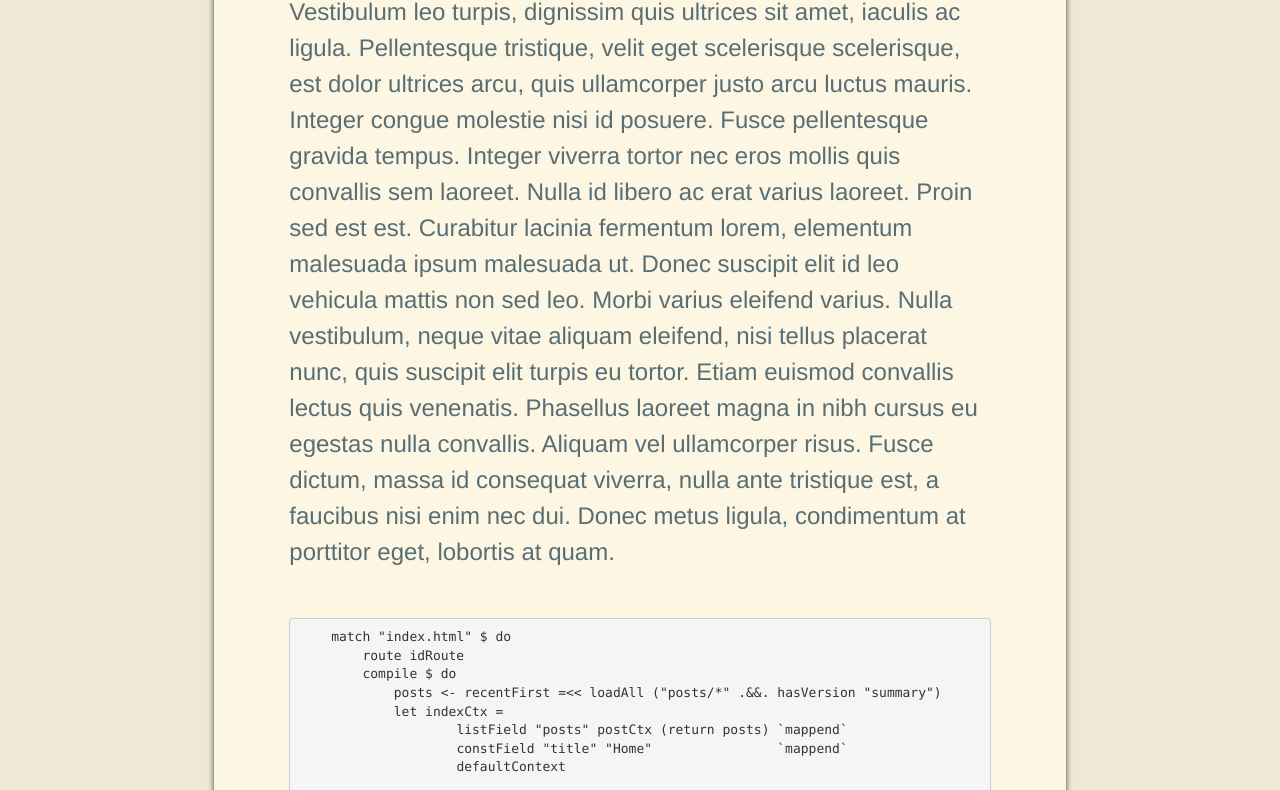
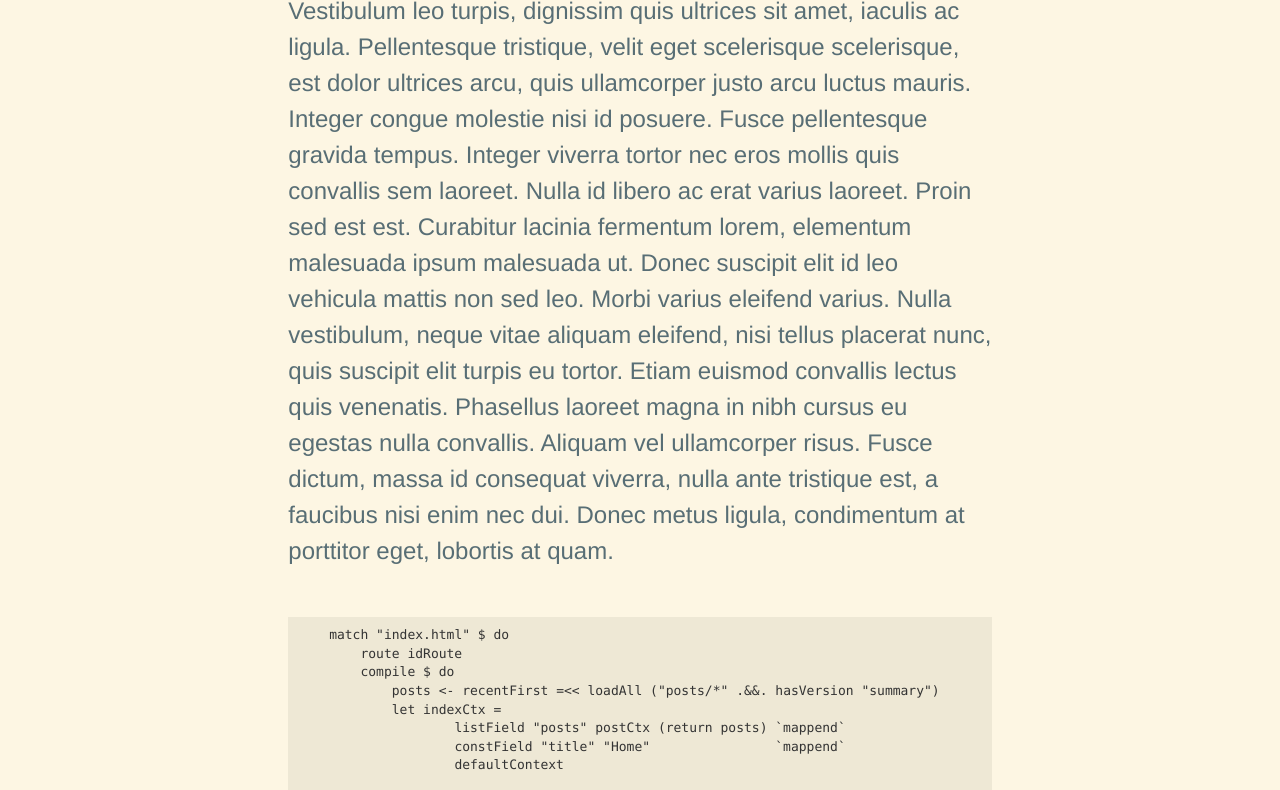
Before and after one commit to deepscratch/deepscratch.github.io, a plain HTML site: page index.html in a window 1280 px wide. Shown: the part 291-1081 px from the top of the page. Drawn offline with Linux system fonts and the light colour scheme.

Commit message:
snapshot 12/12/15 14:34 [ci skip]

```diff
--- a/css/blog.css
+++ b/css/blog.css
@@ -1 +1 @@
-a, a:active, a:hover, a:visited{color:#b58900;text-decoration:underline}a:active, a:hover{background-color:#eee8d5}body{font-family:"Hannotate SC", "Helvetica", sans-serif;background-color:#eee8d5}body #header{box-shadow:0 1px 5px rgba(0, 0, 0, 0.5);margin-bottom:2em;background-color:#839496;color:#eee8d5}body #header h1#title a{font-size:80%;margin:1em;font-style:italic;color:#eee8d5}body #content{background-color:#fdf6e3;color:#586e75;border:1px solid #93a1a1;box-shadow:0 1px 5px rgba(0, 0, 0, 0.5)}body #content h1.title{margin-bottom:18pt;font-size:200%;text-align:center;color:#eee8d5;font-family:'Geogira';font-weight:bold}body #content h1.title span{color:#93a1a1;font-size:30%;font-style:italic;display:block;margin-top:9pt;text-align:center}body #content h1.title a{color:#b58900;text-decoration:none}body #content div.post{padding:.5em 2.5em;font-size:18pt;line-height:27pt}body #content div.post p{margin-bottom:36pt}body #content div#more{text-align:center;margin-top:-4em;margin-bottom:1.5em}body #content hr{display:block;margin:4em auto;border:1px dashed #eee8d5}body div#footer{font-family:"STHeiti", "Consolas", "monospace";color:#93a1a1;margin:2.5em auto;font-size:14px;text-align:center}
+a, a:active, a:hover, a:visited{color:#b58900;text-decoration:underline}a:active, a:hover{background-color:#eee8d5}body{font-family:"Hannotate SC", "Helvetica", sans-serif;background-color:#fdf6e3}body #header{box-shadow:0 3px 8px rgba(0, 0, 0, 0.8);margin-bottom:2em;background-color:#586e75;color:#eee8d5}body #header h1#title a, body #header h1#title a:active, body #header h1#title a:hover, body #header h1#title a:visited{font-size:80%;margin:1em;font-style:italic;color:#eee8d5}body #header h1#title a:active, body #header h1#title a:hover{background-color:#586e75}body #content{color:#586e75}body #content h1.title{margin-bottom:18pt;font-size:200%;text-align:center;color:#eee8d5;font-family:'Geogira';font-weight:bold}body #content h1.title span{color:#93a1a1;font-size:30%;font-style:italic;display:block;margin-top:9pt;text-align:center}body #content h1.title a, body #content h1.title a:active, body #content h1.title a:hover, body #content h1.title a:visited{color:#b58900;text-decoration:none}body #content div.post{padding:.5em 2.5em;font-size:18pt;line-height:27pt}body #content div.post p{margin-bottom:36pt}body #content div#more{text-align:center;margin-top:-4em;margin-bottom:1.5em}body #content hr{display:block;margin:4em auto;border:1px dashed #eee8d5}body div#footer{font-family:"STHeiti", "Consolas", "monospace";color:#93a1a1;margin:2.5em auto;font-size:14px;text-align:center}body pre.sourceCode{background-color:#eee8d5;border:0;border-radius:0}
```
